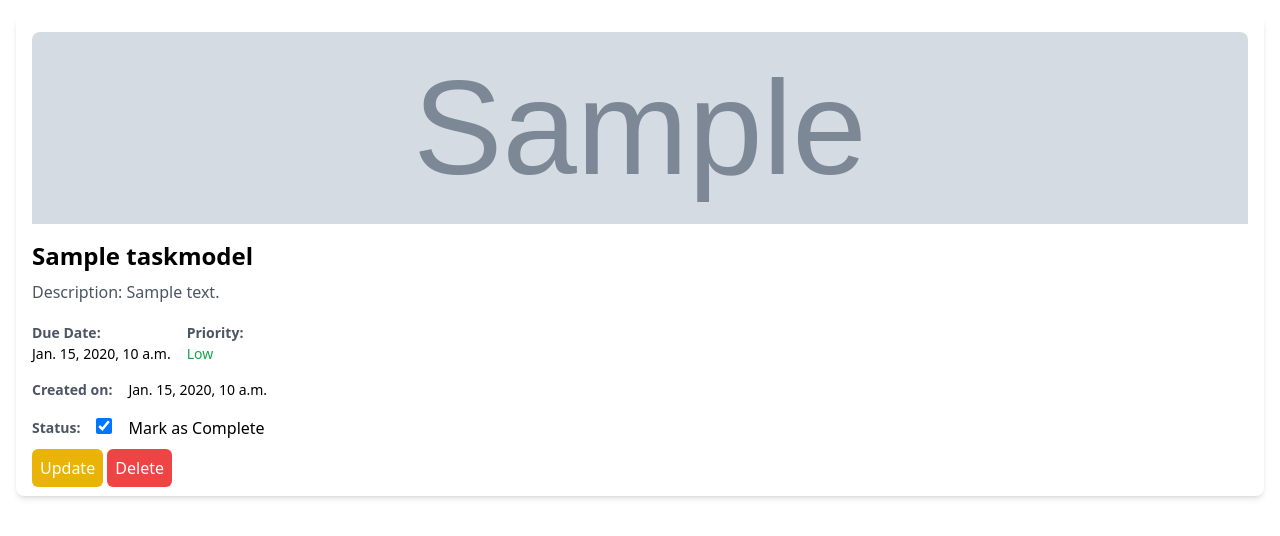
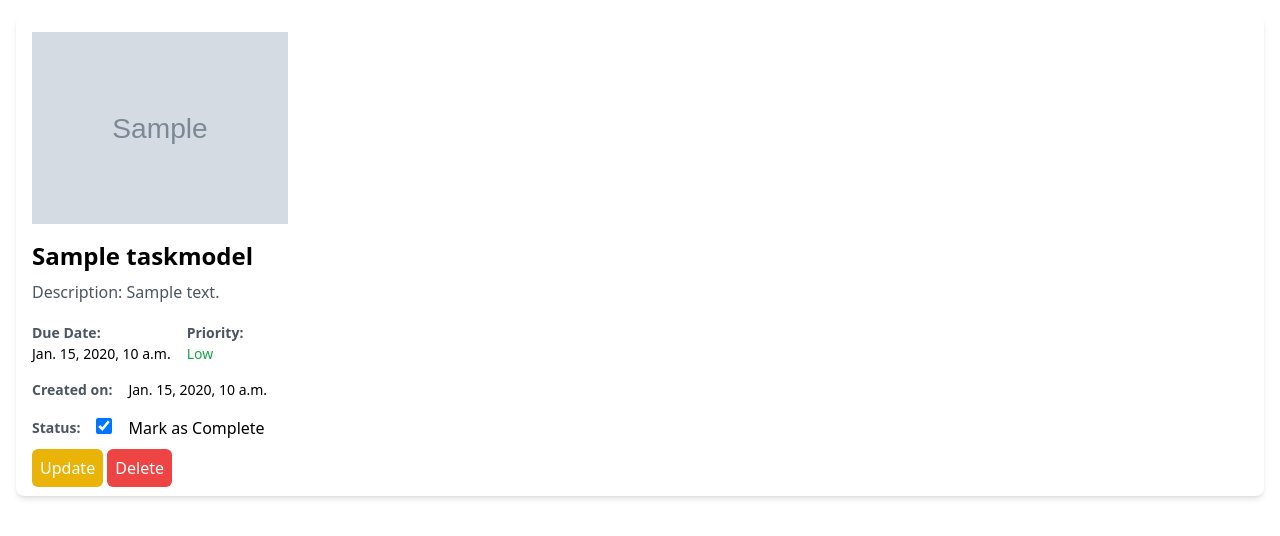
Before and after one commit to umarfaruk2/django_task_manager, a Django app: page /task_detail/1 in a window 1280 px wide. Shown: the part 60-596 px from the top of the page. Run offline with Django 4.2, Linux system fonts and the light colour scheme; tables that the repository leaves empty hold one stand-in row (values such as "Sample post"); grey boxes marked "Sample" are stand-in pictures; parts of the project's set-up code (start-up, migrations or seed data) failed here and were passed over; some libraries are stand-ins or nearby versions.

Commit message:
update detail page multi image

```diff
--- a/tasks/templates/task/task_detail.html
+++ b/tasks/templates/task/task_detail.html
@@ -7,24 +7,53 @@
 {% block content %}
   <div class="container mx-auto p-4">
     <div class="bg-white rounded-lg p-4 shadow-md">
-            <img src="{{images.image.url}}" alt="Header Image" class="w-full h-48 object-cotain mb-4 rounded-t-lg">
-            <h1 class="text-2xl font-semibold mb-2">{{tasks.title}}</h1>
-            <p class="text-gray-600 mb-4">Description: {{tasks.description}}</p>
+        <div class="mb-4 rounded-t-lg">
+            <div id="image-carousel" class="carousel slide" data-ride="carousel">
+                <!-- Indicators -->
+                <ol class="carousel-indicators">
+                    {% for image in images %}
+                        <li data-target="#image-carousel" data-slide-to="{{ forloop.counter0 }}" class="{% if forloop.first %}active{% endif %}"></li>
+                    {% endfor %}
+                </ol>
+
+                <!-- Slides -->
+                <div class="carousel-inner flex">
+                    {% for image in images %}
+                        <div class="carousel-item{% if forloop.first %} active{% endif %} flex mr-3">
+                            <img src="{{ image.image.url }}" alt="Image {{ forloop.counter }}" class="w-full h-48 object-contain">
+                        </div>
+                    {% endfor %}
+                </div>
+
+                <!-- Controls -->
+                <a class="carousel-control-prev" href="#image-carousel" role="button" data-slide="prev">
+                    <span class="carousel-control-prev-icon" aria-hidden="true"></span>
+                    <span class="sr-only">Previous</span>
+                </a>
+                <a class="carousel-control-next" href="#image-carousel" role="button" data-slide="next">
+                    <span class="carousel-control-next-icon" aria-hidden="true"></span>
+                    <span class="sr-only">Next</span>
+                </a>
+            </div>
+        </div>
+
+        <h1 class="text-2xl font-semibold mb-2">{{ tasks.title }}</h1>
+        <p class="text-gray-600 mb-4">Description: {{ tasks.description }}</p>
 
         <div class="flex items-center space-x-4 mb-4">
             <div>
                 <span class="text-sm font-semibold text-gray-600">Due Date:</span>
-                    <p class="text-sm">{{tasks.due_date}}</p>
+                <p class="text-sm">{{ tasks.due_date }}</p>
             </div>
             <div>
                 <span class="text-sm font-semibold text-gray-600">Priority:</span>
-                    <p class="text-sm text-green-600">{{tasks.priority}}</p>
+                <p class="text-sm text-green-600">{{ tasks.priority }}</p>
             </div>
         </div>
 
         <div class="flex items-center space-x-4 mb-4">
             <span class="text-sm font-semibold text-gray-600">Created on:</span>
-                <p class="text-sm">{{tasks.created_at}}</p>
+            <p class="text-sm">{{ tasks.created_at }}</p>
         </div>
 
         <div class="flex items-center space-x-4">
@@ -48,6 +77,7 @@
     </div>
 </div>
 
+
     <!-- <script>
         const check_box = document.getElementById('is_complete')
 
--- a/tasks/urls.py
+++ b/tasks/urls.py
@@ -1,5 +1,9 @@
-from django.urls import path
+from django.urls import path, include
 from . import views
+from rest_framework import routers
+
+router = routers.DefaultRouter()
+router.register('task', views.TaskView, basename='task')
 
 urlpatterns = [
     path('home/', views.Home.as_view(), name='home'),
@@ -10,5 +14,7 @@ urlpatterns = [
     path('is_complete/<int:id>', views.is_complete, name='is_complete'),
     path('signup/', views.user_register, name='signup'),
     path('login/', views.user_login, name='login'),
-    path('logout/', views.user_logout, name='logout')
+    path('logout/', views.user_logout, name='logout'),
+
+    path('', include(router.urls))
 ]
--- a/tasks/views.py
+++ b/tasks/views.py
@@ -8,6 +8,8 @@ from .models import TaskModel, TaskImageModel
 from django.views.generic.edit import FormView, UpdateView
 from django.views.generic import DetailView, DeleteView, ListView
 from django.forms import modelformset_factory
+from rest_framework import viewsets
+from .serializers import TaskModelSerializer
 
 class Home(ListView):
     model = TaskModel
@@ -101,7 +103,7 @@ class TaskDetail(DetailView):
 
     def get_context_data(self, **kwargs):
         context = super().get_context_data(**kwargs)
-        context['images'] = TaskImageModel.objects.filter(task = self.object).first()
+        context['images'] = TaskImageModel.objects.filter(task = self.object)
         return context
 
 # is_compete
@@ -154,3 +156,6 @@ def user_logout(request):
 
 
 # rest apis
+class TaskView(viewsets.ModelViewSet):
+    queryset = TaskModel.objects.all()
+    serializer_class = TaskModelSerializer
```
Also changed, not shown: tasks/serializers.py (added, +7 -0 lines), media/images/task_image/assignment_mediasure_Yz2hX0O.png (added), media/images/task_image/assignment_mediasure_rfYomIm.png (added), media/images/task_image/car_banner_3QPgFzq.jpg (added), media/images/task_image/email.webp (added), media/images/task_image/git_code_statuc_3Yijpd3.png (added), media/images/task_image/git_code_statuc_rMYYa7W.png (added), media/images/task_image/github_icon.png (added), media/images/task_image/github_icon_9jdQAoC.png (added), media/images/task_image/job_g0RB6St.png (added), media/images/task_image/mail_xqRRvzJ.png (added), media/images/task_image/online_school_ZvcEPvh.jpeg (added), media/images/task_image/product_2_jJZM6Sr.webp (added), media/images/task_image/product_4.webp (added), 2 more files. Lines whose indentation alone changed are shown as unchanged.
